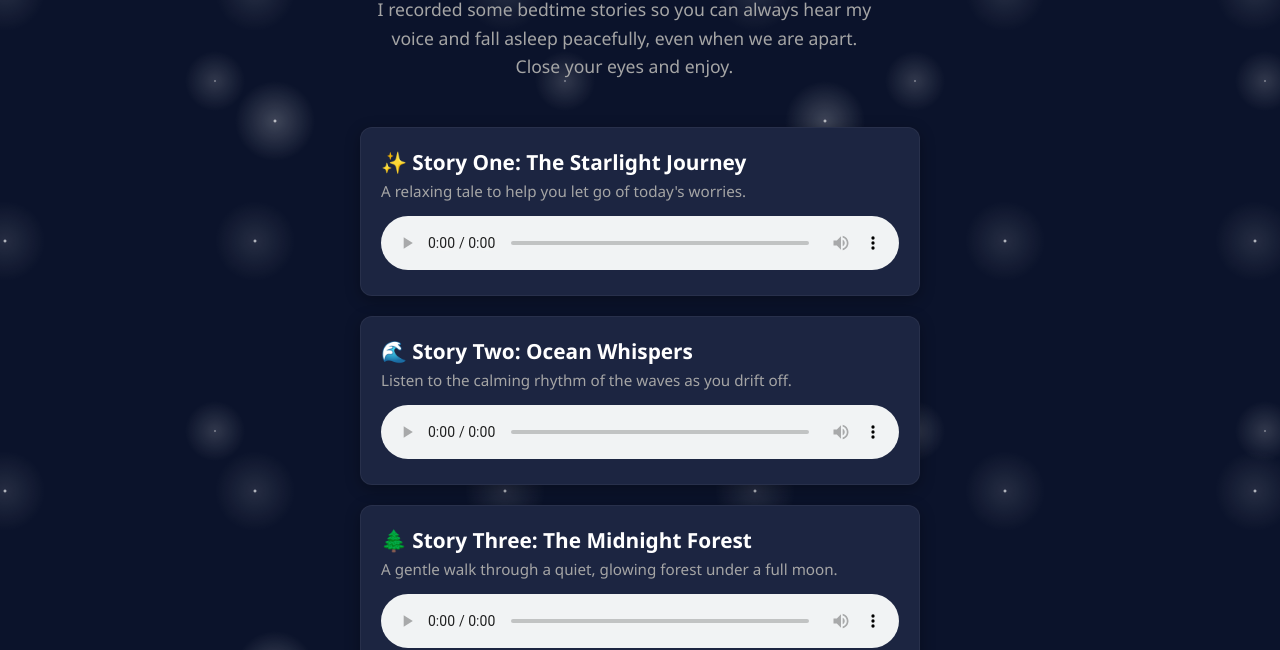
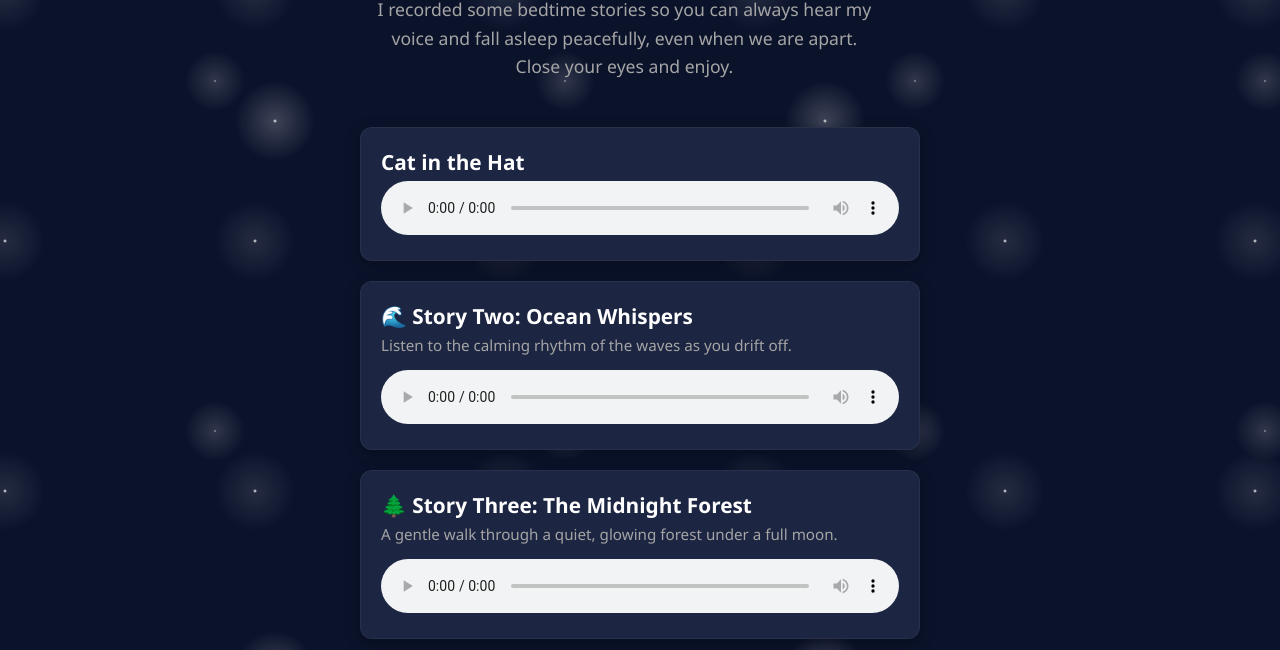
Before and after one commit to Victor-Tabacoff/Bedtime-Story, a plain HTML site: page index.html in a window 1280 px wide. Shown: the part 154-804 px from the top of the page. Drawn offline with Linux system fonts and the light colour scheme.

Commit message:
Update story title and audio source in index.html

```diff
--- a/index.html
+++ b/index.html
@@ -110,10 +110,9 @@
 
     <main class="playlist-container">
         <div class="story-card">
-            <div class="story-title">✨ Story One: The Starlight Journey</div>
-            <div class="story-desc">A relaxing tale to help you let go of today's worries.</div>
+            <div class="story-title">Cat in the Hat</div>
             <audio controls>
-                <source src="story1.mp3" type="audio/mpeg">
+                <source src="CatInTheHat.mp3" type="audio/mpeg">
                 Your browser does not support the audio element.
             </audio>
         </div>
```
